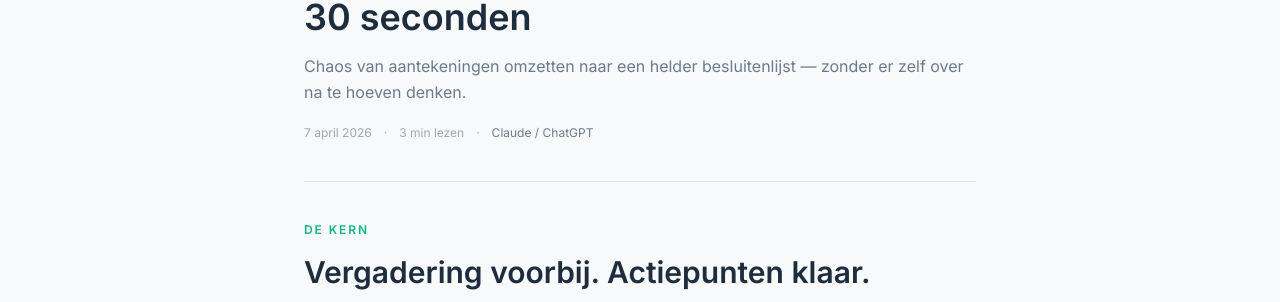
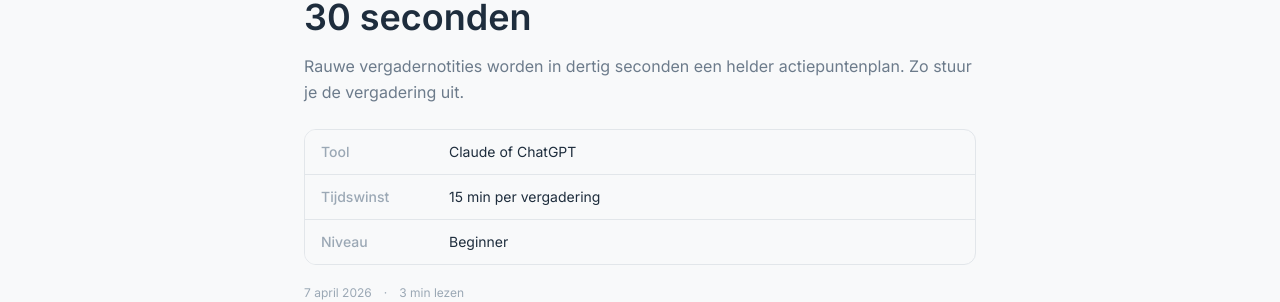
Before and after one commit to leanwayofmoney-droid/aidoption, a Next.js app: page /blog/vergadering-samenvatten in a window 1280 px wide. Shown: the part 499-801 px from the top of the page. Built offline with nearby package versions, Linux system fonts and the light colour scheme.

Commit message:
Playbook v2.2: posts herschreven, meta-data tabel toegevoegd

```diff
--- a/app/blog/[slug]/page.js
+++ b/app/blog/[slug]/page.js
@@ -83,13 +83,34 @@
           <h1 className="text-3xl md:text-4xl font-semibold leading-tight mb-4" style={{ color: "#1E2D3D" }}>
             {post.title}
           </h1>
-          <p className="text-base leading-relaxed mb-5" style={{ color: "#6C7B8B" }}>{post.excerpt}</p>
+          <p className="text-base leading-relaxed mb-6" style={{ color: "#6C7B8B" }}>{post.excerpt}</p>
+
+          {/* Blok 0: Meta-data */}
+          <div className="rounded-xl overflow-hidden mb-5" style={{ border: "1px solid #E2E6EA" }}>
+            <table className="w-full text-sm">
+              <tbody>
+                {[
+                  { label: "Tool", value: post.tool },
+                  { label: "Tijdswinst", value: `${post.savingsPerTask} min ${post.frequentieLabel}` },
+                  { label: "Niveau", value: post.niveau },
+                ].map((row, i) => (
+                  <tr key={i} style={{ borderBottom: i < 2 ? "1px solid #E2E6EA" : "none" }}>
+                    <td className="px-4 py-3 font-medium w-32" style={{ color: "#9BA8B5", backgroundColor: "#F8F9FA" }}>
+                      {row.label}
+                    </td>
+                    <td className="px-4 py-3" style={{ color: "#1E2D3D" }}>
+                      {row.value}
+                    </td>
+                  </tr>
+                ))}
+              </tbody>
+            </table>
+          </div>
+
           <div className="flex items-center gap-3 text-xs" style={{ color: "#9BA8B5" }}>
             <span>{post.date}</span>
             <span>·</span>
             <span>{post.readTime} lezen</span>
-            <span>·</span>
-            <span style={{ color: "#6C7B8B" }}>{post.tool}</span>
           </div>
         </header>
 
```
Also changed, not shown: lib/posts.js.
